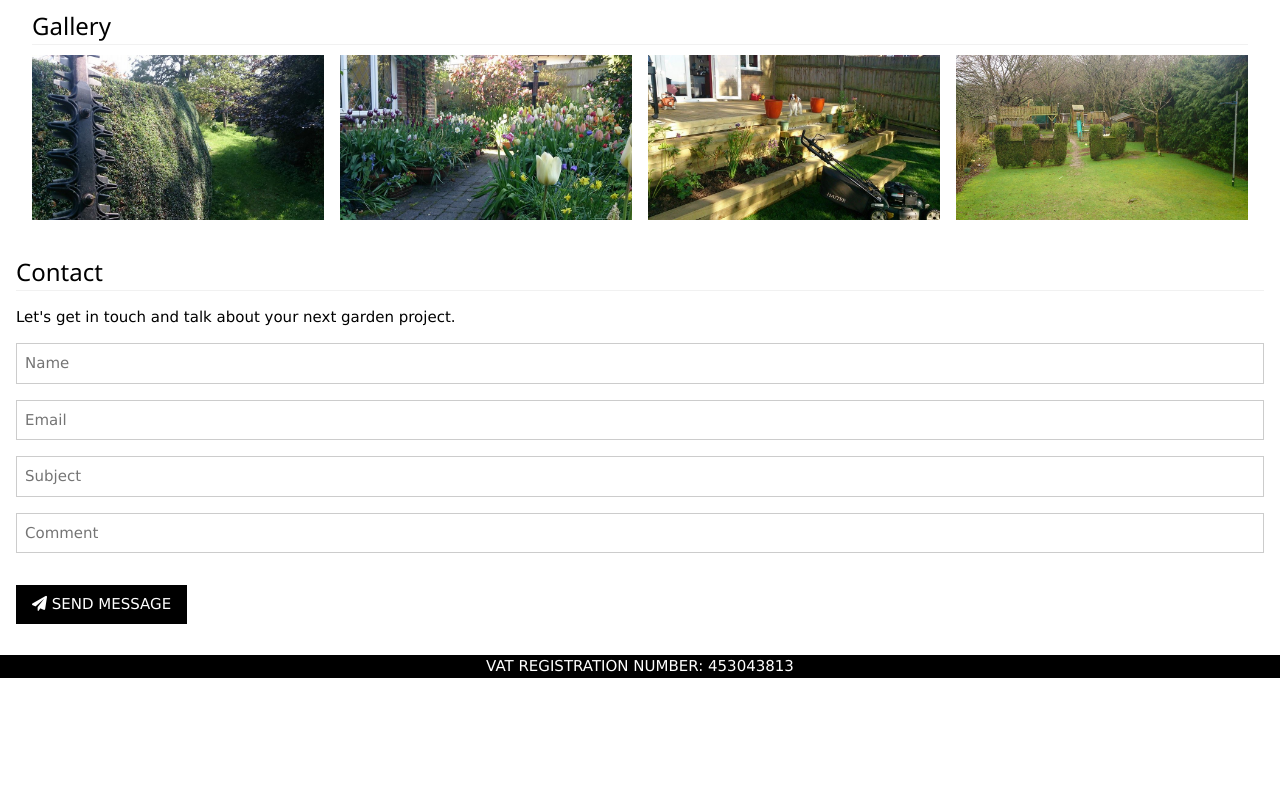
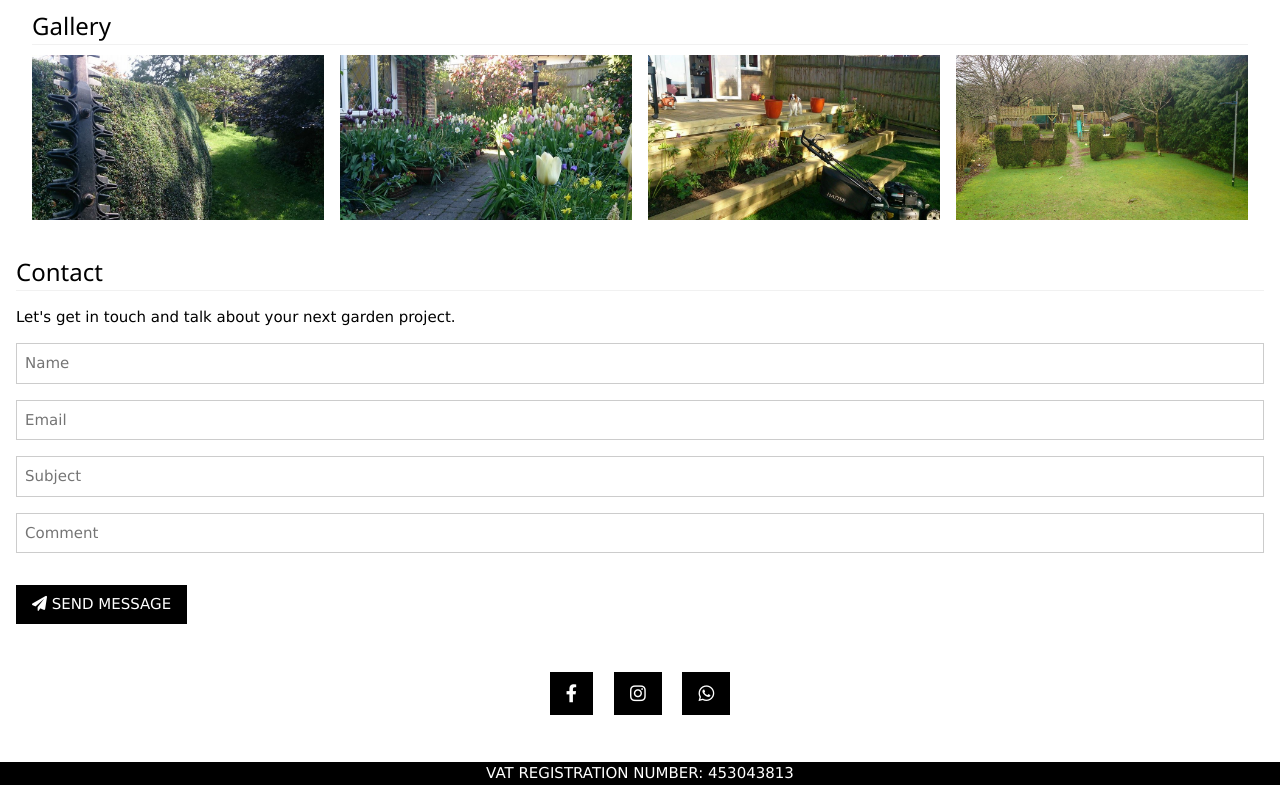
Before and after one commit to FabBabs77/Page, a plain HTML site: page index.html in a window 1280 px wide. Shown: the part 1334-2134 px from the top of the page. Before the commit the page ends 2027 px from the top, so only its background shows below. Drawn offline with nearby package versions, Linux system fonts and the light colour scheme.

Commit message:
Update index.html

```diff
--- a/index.html
+++ b/index.html
@@ -117,6 +117,18 @@
 
 
 </div>
+<div class="w3-center w3-padding-32">
+  <a href="https://www.facebook.com/YourPageName" target="_blank" class="w3-button w3-large w3-black w3-margin-right">
+    <i class="fab fa-facebook-f"></i>
+  </a>
+  <a href="https://www.instagram.com/YourUsername" target="_blank" class="w3-button w3-large w3-black w3-margin-right">
+    <i class="fab fa-instagram"></i>
+  </a>
+  <a href="https://wa.me/YourPhoneNumber" target="_blank" class="w3-button w3-large w3-black">
+    <i class="fab fa-whatsapp"></i>
+  </a>
+</div>
+
 
 <!-- Footer -->
 <footer class="w3-center w3-black w3-padding-20">
```
